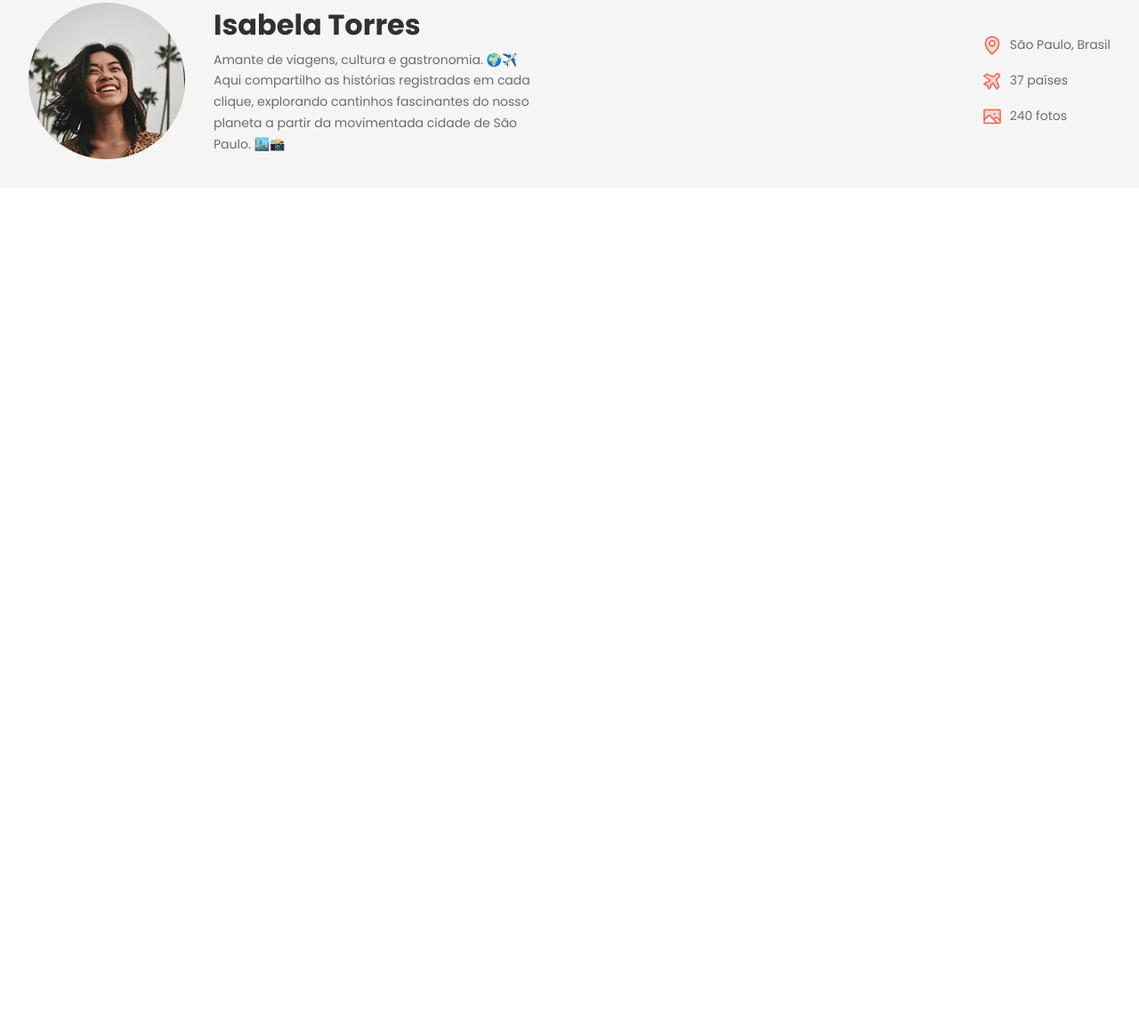
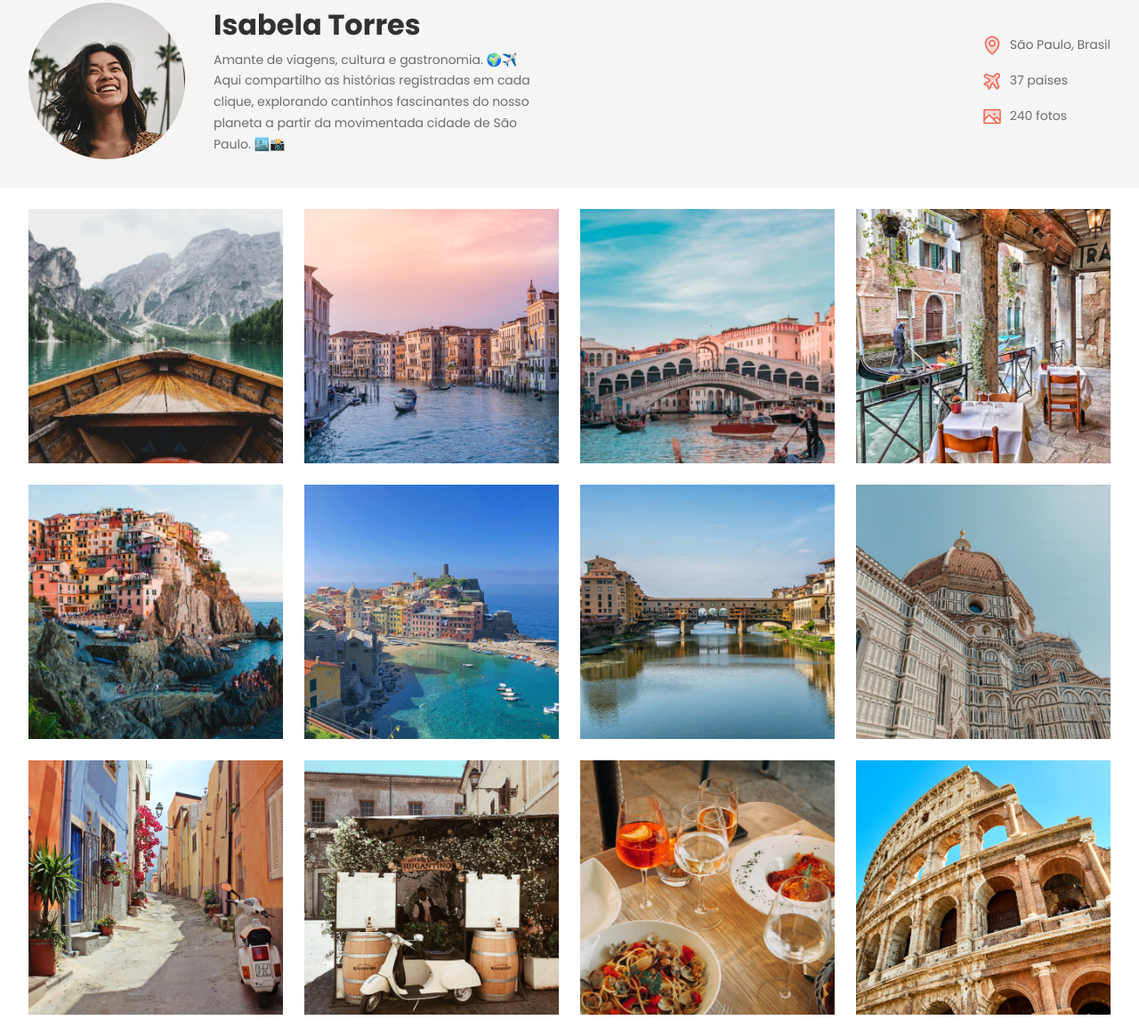
Before and after one commit to pedro18x/Travelgram-RS3-, a plain HTML site: page index.html in a window 1280 px wide. Shown: the part 125-1290 px from the top of the page at 89% size. Before the commit the page ends 800 px from the top, so only its background shows below. Drawn offline with Linux system fonts and the light colour scheme.

Commit message:
main gallery

```diff
--- a/index.html
+++ b/index.html
@@ -62,6 +62,21 @@
       </ul>
     </div>
   </header>
+
   </div>
+  <main class="container">
+    <img src="assets/images/Image 01.png" alt="...">
+    <img src="assets/images/Image 02.png" alt="...">
+    <img src="assets/images/Image 03.png" alt="...">
+    <img src="assets/images/Image 04.png" alt="...">
+    <img src="assets/images/Image 05.png" alt="...">
+    <img src="assets/images/Image 06.png" alt="...">
+    <img src="assets/images/Image 07.png" alt="...">
+    <img src="assets/images/Image 08.png" alt="...">
+    <img src="assets/images/Image 09.png" alt="...">
+    <img src="assets/images/Image 10.png" alt="...">
+    <img src="assets/images/Image 11.png" alt="...">
+    <img src="assets/images/Image 12.png" alt="...">
+  </main>
 </body>
 </html>
--- a/styles/index.css
+++ b/styles/index.css
@@ -1,3 +1,4 @@
 @import url(global.css);
 @import url(nav.css);
 @import url(header.css);
+@import url(main.css);
--- /dev/null
+++ b/styles/main.css
@@ -0,0 +1,12 @@
+main{
+  display: flex;
+  flex-wrap: wrap;
+  gap: 24px;
+  padding-block: 24px;
+  }
+
+  main img{
+    width: 286px;
+    height: 286px;
+    object-fit: cover;
+  }
```
